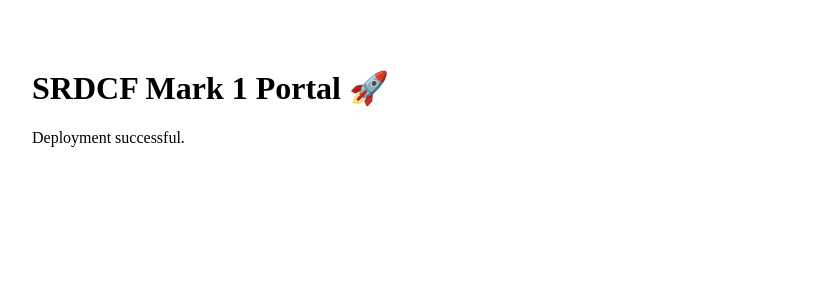
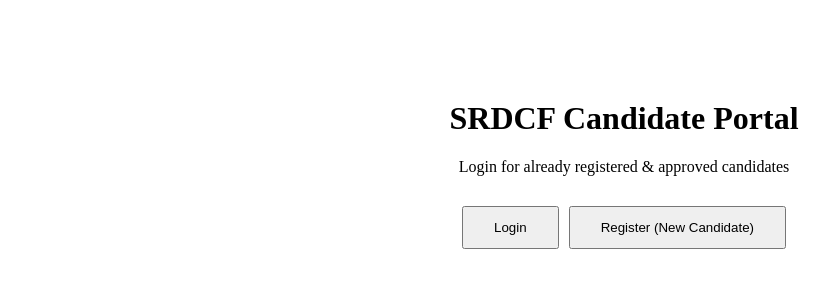
Before and after one commit to srdcf-org/mark-1-portal, a Next.js app: page / in a window 1280 px wide. Shown: the top 300 px of the page, without its empty margins (16-844 px from the left). Built offline with nearby package versions, Linux system fonts and the light colour scheme.

Commit message:
Set candidate portal as main entry page

```diff
--- a/app/page.tsx
+++ b/app/page.tsx
@@ -1,8 +1,24 @@
+import Link from "next/link";
+
 export default function Home() {
   return (
-    <main style={{ padding: 40 }}>
-      <h1>SRDCF Mark 1 Portal 🚀</h1>
-      <p>Deployment successful.</p>
-    </main>
+    <div style={{ textAlign: "center", marginTop: 100 }}>
+      <h1>SRDCF Candidate Portal</h1>
+      <p>Login for already registered & approved candidates</p>
+
+      <div style={{ marginTop: 30 }}>
+        <Link href="/login">
+          <button style={{ padding: "12px 30px", marginRight: 10 }}>
+            Login
+          </button>
+        </Link>
+
+        <Link href="/signup">
+          <button style={{ padding: "12px 30px" }}>
+            Register (New Candidate)
+          </button>
+        </Link>
+      </div>
+    </div>
   );
 }
```
